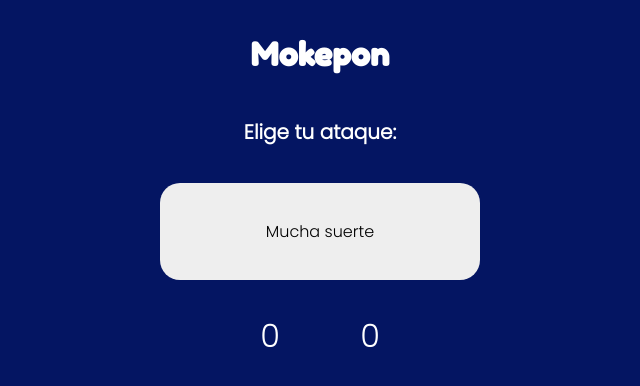
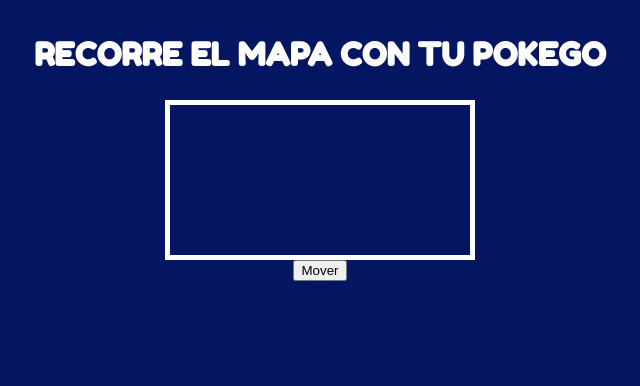
Before and after one commit to giovanyosorio/pokego, a plain HTML site: page pokego.html in a window 1280 px wide. Both pictures are taken after a click on the button "Seleccionar". Shown: the whole page, without its empty margins (320-960 px from the left). Drawn offline with Linux system fonts and the light colour scheme.

Commit message:
moviendo canvas

```diff
--- a/js/script.js
+++ b/js/script.js
@@ -17,6 +17,9 @@ const ataquesDelJugador = document.getElementById('ataques-del-jugador')
 const ataquesDelEnemigo = document.getElementById('ataques-del-enemigo')
 const contenedorTarjetas = document.getElementById('contenedorTarjetas')
 const contenedorAtaques = document.getElementById('contenedorAtaques')
+const sectionVerMapa =document.getElementById('ver-mapa')
+const mapa=document.getElementById('mapa')
+
 let mokepones = []
 let ataqueJugador = []
 let ataqueEnemigo = []
@@ -37,14 +40,24 @@ let victoriasJugador = 0
 let victoriasEnemigo = 0
 let vidasJugador = 3
 let vidasEnemigo = 3
+
+let lienzo = mapa.getContext('2d')
+
 class Mokepon {
     constructor(nombre, foto, vida) {
         this.nombre = nombre
         this.foto = foto
         this.vida = vida
         this.ataques = []
+        this.x=20
+        this.y=30
+        this.ancho=80
+        this.alto=80
+        this.mapaFoto=new Image()
+        this.mapaFoto.src=foto
     }
 }
+
 let hipodoge = new Mokepon('Hipodoge', './assets/hipodoge.png', 5)
 let capipepo = new Mokepon('Capipepo', './assets/capipepo.png', 5)
 let ratigueya = new Mokepon('Ratigueya', './assets/ratigueya.png', 5)
@@ -105,6 +118,7 @@ ratigueya
 mokepones.push(hipodoge, capipepo, ratigueya)
 function iniciarJuego() {
     sectionSeleccionarAtaque.style.display = 'none'
+    sectionVerMapa.style.display='none'
     mokepones.forEach((mokepon) => {
         opcionDeMokepones = `
         <input type="radio" name="mascota" id=${mokepon.nombre} />
@@ -124,7 +138,8 @@ function iniciarJuego() {
 }
 function seleccionarMascotaJugador() {
     sectionSeleccionarMascota.style.display = 'none'
-    sectionSeleccionarAtaque.style.display = 'flex'
+   // sectionSeleccionarAtaque.style.display = 'flex'
+   sectionVerMapa.style.display='flex'
     if (inputHipodoge.checked) {
         spanMascotaJugador.innerHTML = inputHipodoge.id
         mascotaJugador = inputHipodoge.id
@@ -277,4 +292,20 @@ function reiniciarJuego() {
 function aleatorio(min, max) {
     return Math.floor(Math.random() * (max - min + 1) + min)
 }
+
+function pintarPersonaje() {
+    lienzo.clearRect(0,0,mapa.width,mapa.height)
+    lienzo.drawImage(
+        capipepo.mapaFoto,
+        capipepo.x,
+        capipepo.y,
+        capipepo.ancho,
+        capipepo.alto
+    )
+}
+
+function moverCapipepo() {
+    capipepo.x=capipepo.x +5
+    pintarPersonaje()
+}
 window.addEventListener('load', iniciarJuego)
--- a/pokego.html
+++ b/pokego.html
@@ -11,6 +11,12 @@
             <h2 class="subtitulo">Elige tu mascota:</h2>
             <div id='contenedorTarjetas' class="tarjetas"></div>
             <button id="boton-mascota">Seleccionar</button>
+        </section>
+
+        <section id="ver-mapa">
+            <h1 class="titulo">RECORRE EL MAPA CON TU POKEGO</h1>
+            <canvas id="mapa"> </canvas>
+            <button onClick="moverCapipepo()">Mover</button>
         </section>
         <section id="seleccionar-ataque">
             <h1 class="titulo">Mokepon</h1>
--- a/styles.css
+++ b/styles.css
@@ -114,6 +114,14 @@ input:checked + label {
   flex-direction: column;
   align-items: center;
 }
+#ver-mapa {
+  flex-direction: column;
+  align-items: center;
+  justify-content: center;
+}
+#mapa{
+  border: 5px solid white;
+}
 
 @media (max-width: 360px) {
   .tarjetas, .tarjetas-ataques {
```
